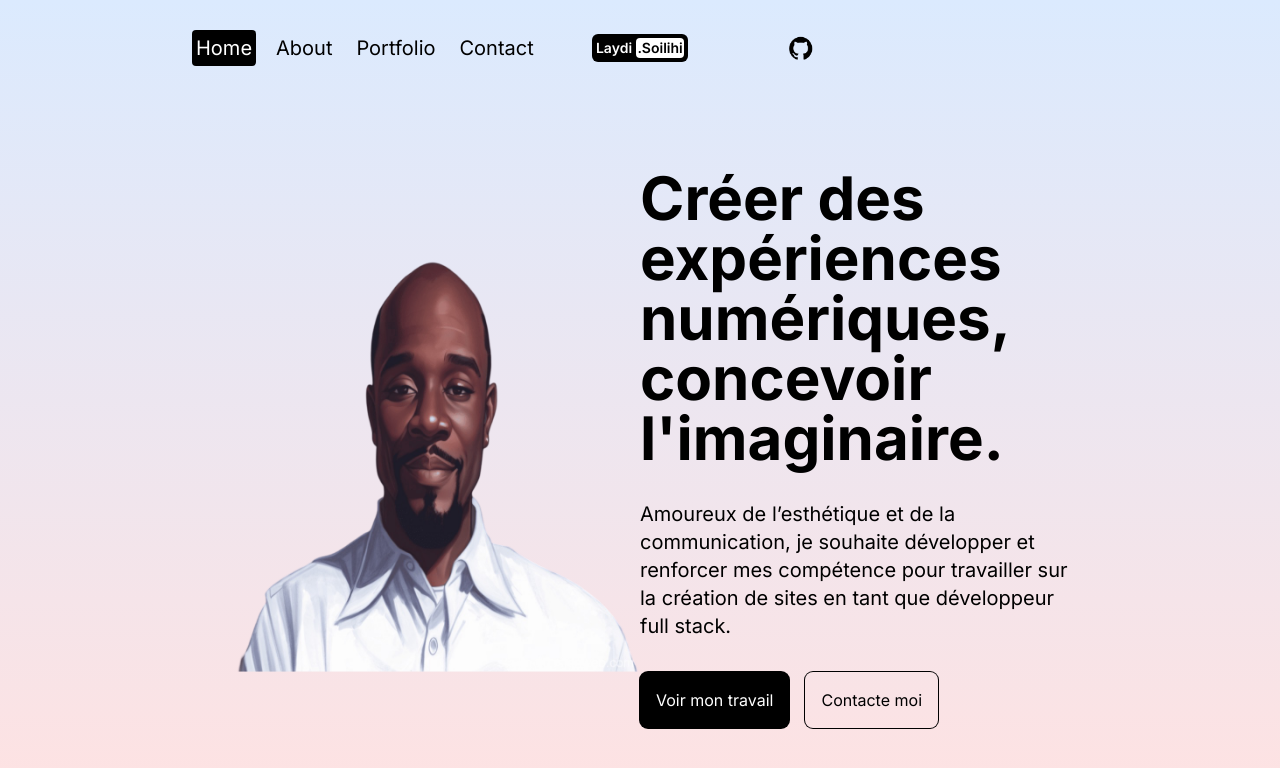
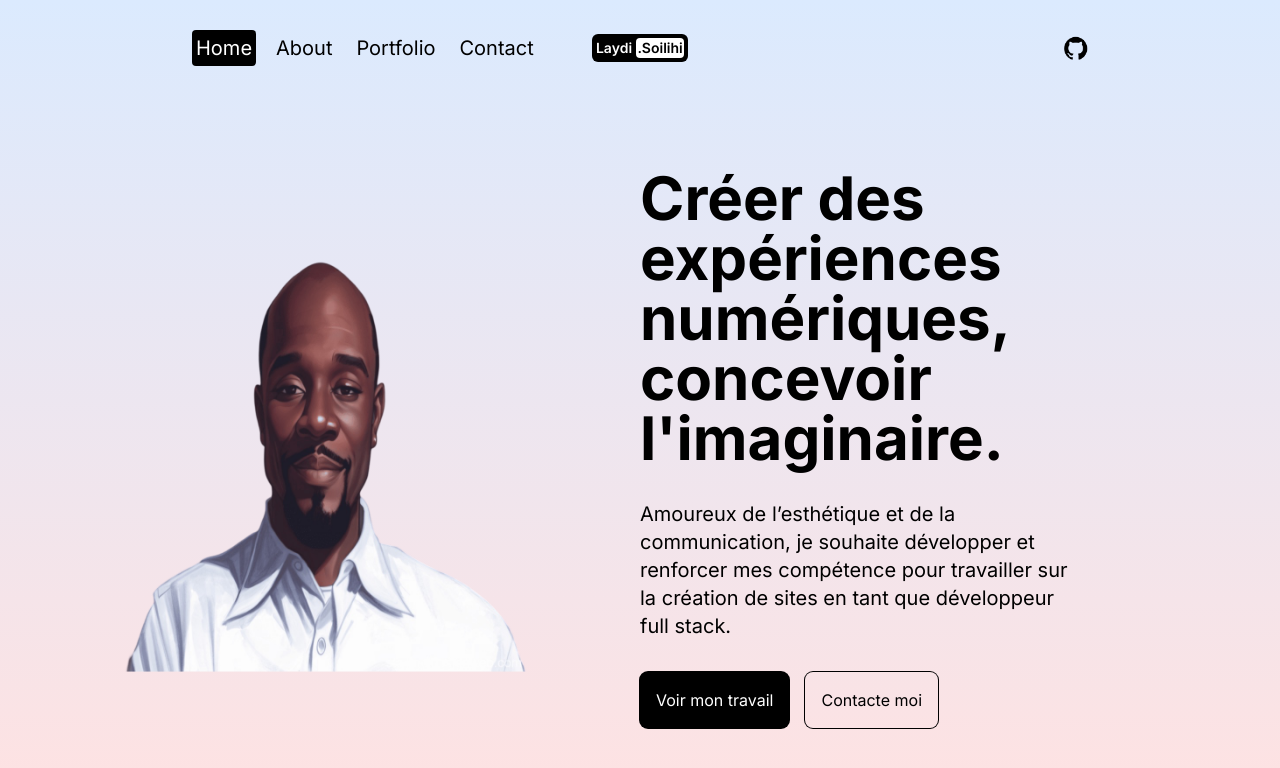
Before and after one commit to soilihilaydi/portfolio.V3, a Next.js app: page / in a window 1280 px wide. Shown: the top 768 px of the page. Built offline with nearby package versions, Linux system fonts and the light colour scheme.

Commit message:
mise en forme

```diff
--- a/src/app/page.jsx
+++ b/src/app/page.jsx
@@ -18,13 +18,13 @@ const Homepage = () => {
 
           {/* IMAGE CONTAINER */}
 
-      <div className="h-1/2 lg:h-full lg:w-1/2 relative">
-          <Image src="/hero.png" alt="" fill className="object-contain"/>
-        </div>
+          <div className="h-1/2 lg:h-full lg:w-1/2 relative">
+          <Image src="/hero.png" alt="" fill className="object-contain ml-[-25%]"/>
+          </div>
 
            {/* TEXT CONTAINER */}
 
-        <div className="h-1/2 lg:h-full lg:w-1/2 flex flex-col gap-8 items-center justify-center">
+          <div className="h-1/2 lg:h-full lg:w-1/2 flex flex-col gap-8 items-center justify-center">
 
             {/* TITLE */}
 
--- a/src/components/navbar.jsx
+++ b/src/components/navbar.jsx
@@ -99,12 +99,12 @@ const Navbar = () => {
 
        {/* LIEN GITHUB */}
 
-        <div className="hidden md:flex gap-4 w-1/3">
-        <Link href="/">
-          <Image src="/github.png" alt="" width={24} height={24} />
-        </Link>
+       <div className="hidden md:flex gap-4 w-1/3">
+    <Link href="/" className="ml-auto">
+        <Image src="/github.png" alt="" width={24} height={24} />
+    </Link>
 
-        </div>
+     </div>
 
 
 
```
